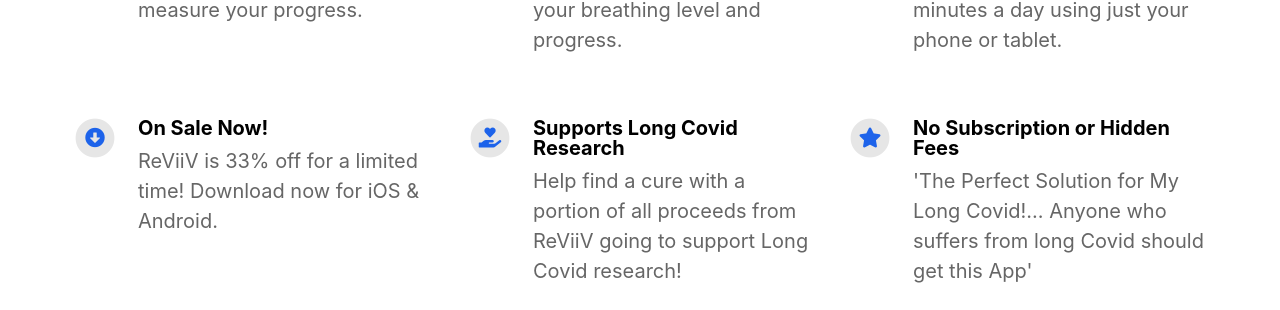
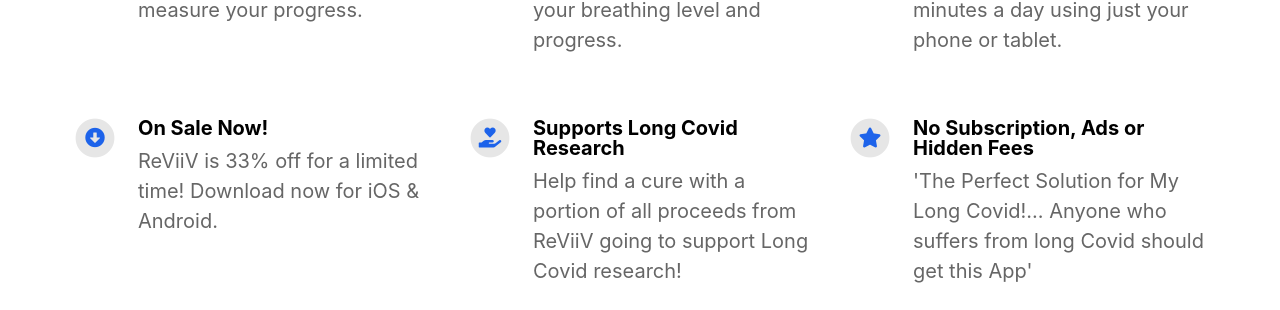
Before and after one commit to marcvanh/reviiv.me, a Jekyll site: the page built from index.html, in a window 1280 px wide. Shown: the part 1458-1768 px from the top of the page. Built offline with Jekyll 4.4.1, drawn with Linux system fonts in a browser that asks for light colours; nearby versions of some CDN libraries.

Commit message:
Update _config.yml

```diff
--- a/_config.yml
+++ b/_config.yml
@@ -67,7 +67,7 @@ features                                  :
     description                           : Help find a cure with a portion of all proceeds from ReViiV going to support Long Covid research!
     fontawesome_icon_name                 : hand-holding-heart
 
-  - title                                 : No Subscription or Hidden Fees
+  - title                                 : No Subscription, Ads or Hidden Fees
     description                           : "'The Perfect Solution for My Long Covid!... Anyone who suffers from long Covid should get this App'"
     fontawesome_icon_name                 : star
 
```
